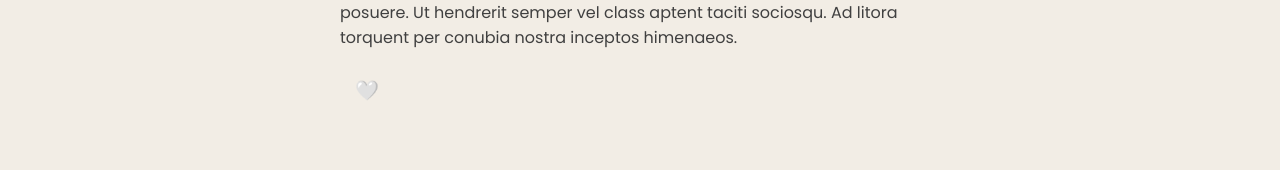
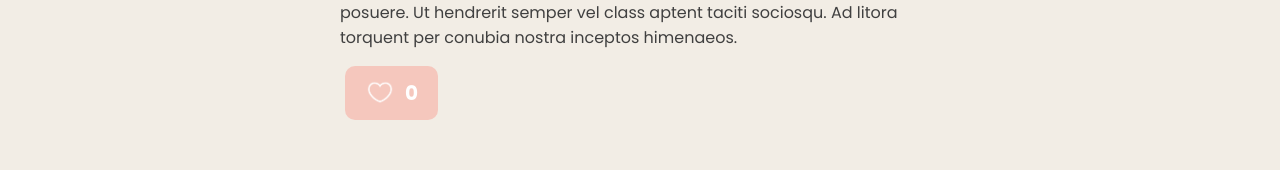
Before and after one commit to heonaliu/HeonaWebsite, a React (Create React App) app: page /blog/1 in a window 1280 px wide. Shown: the part 862-1032 px from the top of the page. Built offline with nearby package versions, Linux system fonts and the light colour scheme.

Commit message:
Integrate localStorage with like button.

```diff
--- a/src/pages/BlogDetail.css
+++ b/src/pages/BlogDetail.css
@@ -102,12 +102,13 @@
 
 /* Like button */
 .like-btn {
-  background: none;
+  background: #f5c7bd;
   border: none;
   font-size: 1.2rem;
   cursor: pointer;
   transition: transform 0.2s ease;
   margin-bottom: 1rem;
+  padding: 0;
 }
 .like-btn:hover {
   transform: scale(1.1);
--- a/src/pages/BlogDetail.js
+++ b/src/pages/BlogDetail.js
@@ -2,6 +2,8 @@ import React, { useState, useRef, useEffect } from "react";
 import { useParams } from "react-router-dom";
 import "./BlogDetail.css";
 import BlogComments from "../components/BlogComments";
+import likedIcon from "../assets/images/liked.png";
+import notLikedIcon from "../assets/images/notliked.png";
 
 const COMMENTS_PER_PAGE = 12;
 
@@ -11,7 +13,15 @@ const BlogDetail = ({ blogs }) => {
   const storageKey = `comments_blog_${id}`;
   const blog = blogs.find((b) => b.id === parseInt(id));
 
-  const [liked, setLiked] = useState(false);
+  const storageLikeKey = `liked_blog_${id}`;
+  const storageLikeCountKey = `like_count_blog_${id}`;
+
+  const [liked, setLiked] = useState(() => {
+    return JSON.parse(localStorage.getItem(storageLikeKey)) || false;
+  });
+  const [likeCount, setLikeCount] = useState(() => {
+    return JSON.parse(localStorage.getItem(storageLikeCountKey)) || 0;
+  });
   const [comments, setComments] = useState(() => {
     return JSON.parse(localStorage.getItem(storageKey)) || [];
   });
@@ -39,7 +49,14 @@ const BlogDetail = ({ blogs }) => {
   }, []);
 
   const toggleLike = () => {
-    setLiked(!liked);
+    const newLiked = !liked;
+    setLiked(newLiked);
+
+    const newCount = newLiked ? likeCount + 1 : likeCount - 1;
+    setLikeCount(newCount);
+
+    localStorage.setItem(storageLikeKey, JSON.stringify(newLiked));
+    localStorage.setItem(storageLikeCountKey, newCount);
   };
 
   const [errorMessage, setErrorMessage] = useState("");
@@ -107,8 +124,25 @@ const BlogDetail = ({ blogs }) => {
 
         <p style={{ whiteSpace: "pre-line" }}>{blog.content}</p>
 
-        <button className="like-btn" onClick={toggleLike}>
-          {liked ? "❤️" : "🤍"}
+        <button
+          className="like-btn"
+          onClick={toggleLike}
+          style={{
+            padding: "12px 20px", // increase button padding
+            fontSize: "18px", // optional if you have text
+            display: "flex",
+            alignItems: "center",
+            gap: "10px", // space between heart and number
+          }}
+        >
+          <img
+            src={liked ? likedIcon : notLikedIcon}
+            alt={liked ? "Liked" : "Not liked"}
+            style={{ width: "30px", height: "30px" }} // bigger icon
+          />
+          <span style={{ fontSize: "20px", fontWeight: "bold" }}>
+            {likeCount}
+          </span>
         </button>
 
         <div ref={commentsRef} className="comments-section">
```
Also changed, not shown: src/assets/images/liked.png (added), src/assets/images/notliked.png (added).
